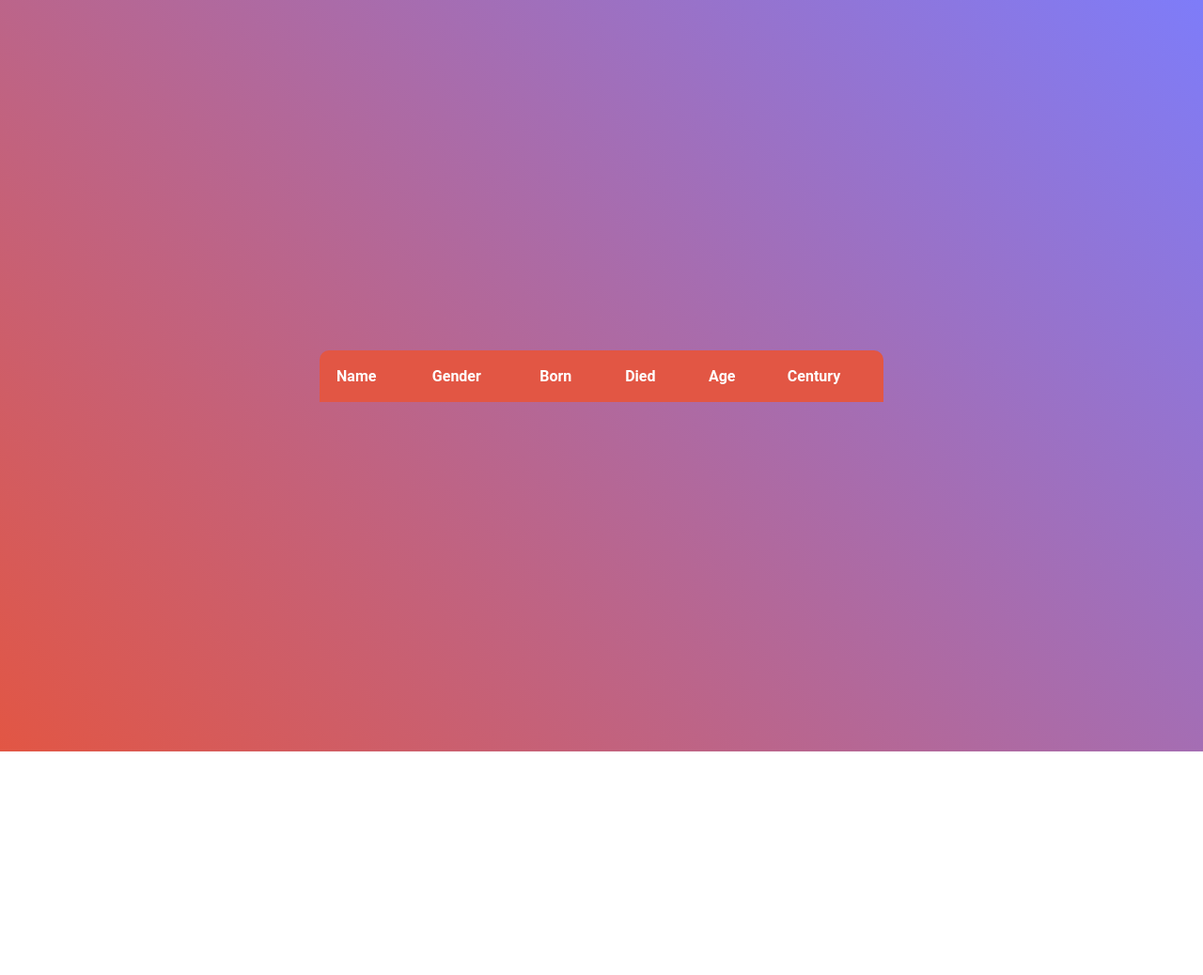
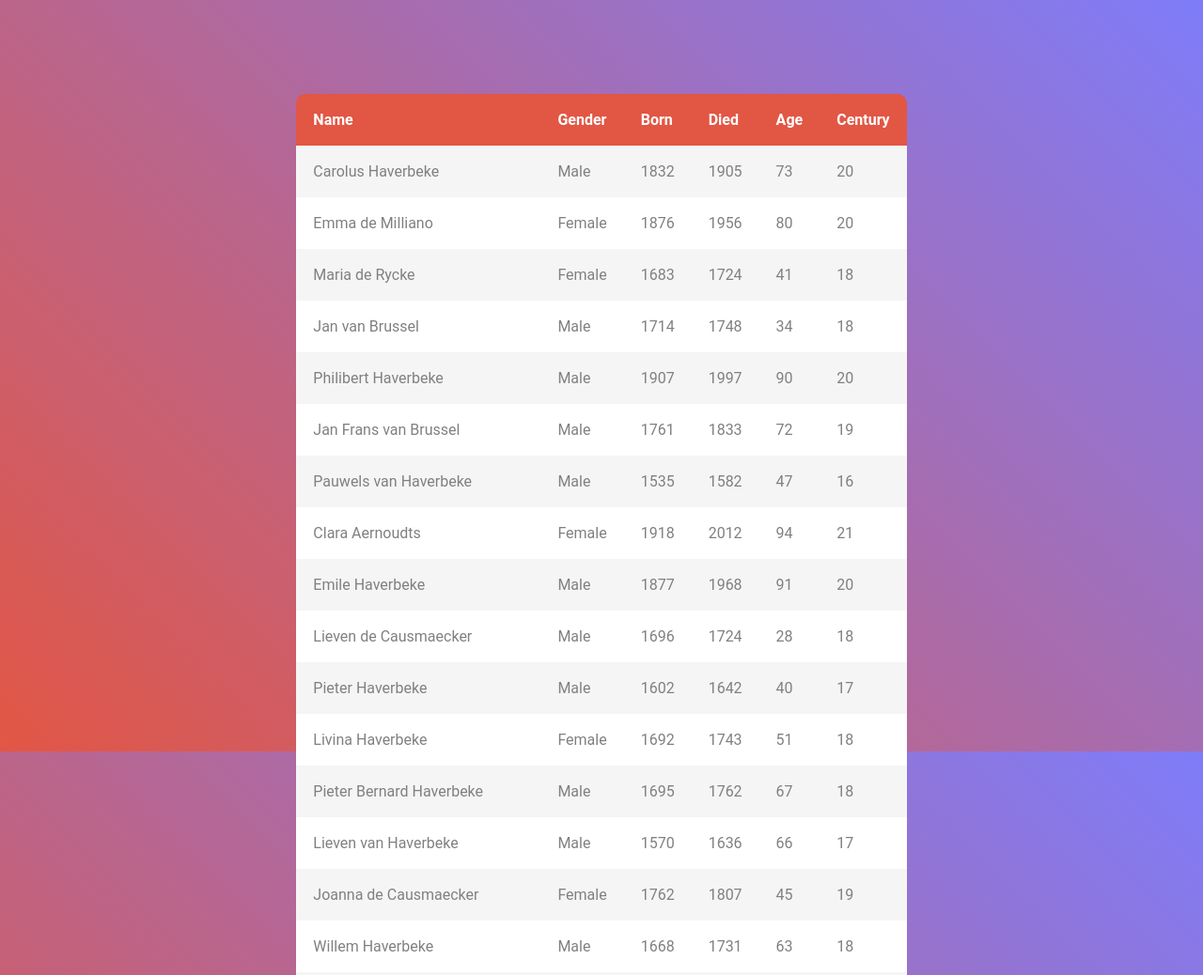
Before and after one commit to mate-academy/js_task_generate_table_DOM, a website built with Parcel: page src/index.html in a window 1280 px wide. Shown: the top 1038 px of the page at 94% size. Before the commit the page ends 800 px from the top, so only its background shows below. Built offline with nearby package versions, Linux system fonts and the light colour scheme.

Commit message:
add my solution

```diff
--- a/src/scripts/main.js
+++ b/src/scripts/main.js
@@ -2,7 +2,17 @@
 
 const people = require('./lib/people');
 
-// eslint-disable-next-line no-console
-console.log(people); // you can remove it
+const table = document.querySelector('.dashboard');
 
-// write your code here
+table.insertAdjacentHTML('beforeend', `
+  ${people.map(person => `
+    <tr>
+      <td>${person.name}</td>
+      <td>${person.sex === 'm' ? 'Male' : 'Female'}</td>
+      <td>${person.born}</td>
+      <td>${person.died}</td>
+      <td>${person.died - person.born}</td>
+      <td>${Math.ceil(person.died / 100)}</td>
+    </tr>
+  `).join('')}
+`);
--- a/src/styles/main.scss
+++ b/src/styles/main.scss
@@ -26,7 +26,7 @@ tr:nth-child(2n + 1) {
   background: #f5f5f5;
 }
 
-table tr:first-child {
+table tbody:first-child tr {
   background: #e25644;
   color: #fff;
 }
```
